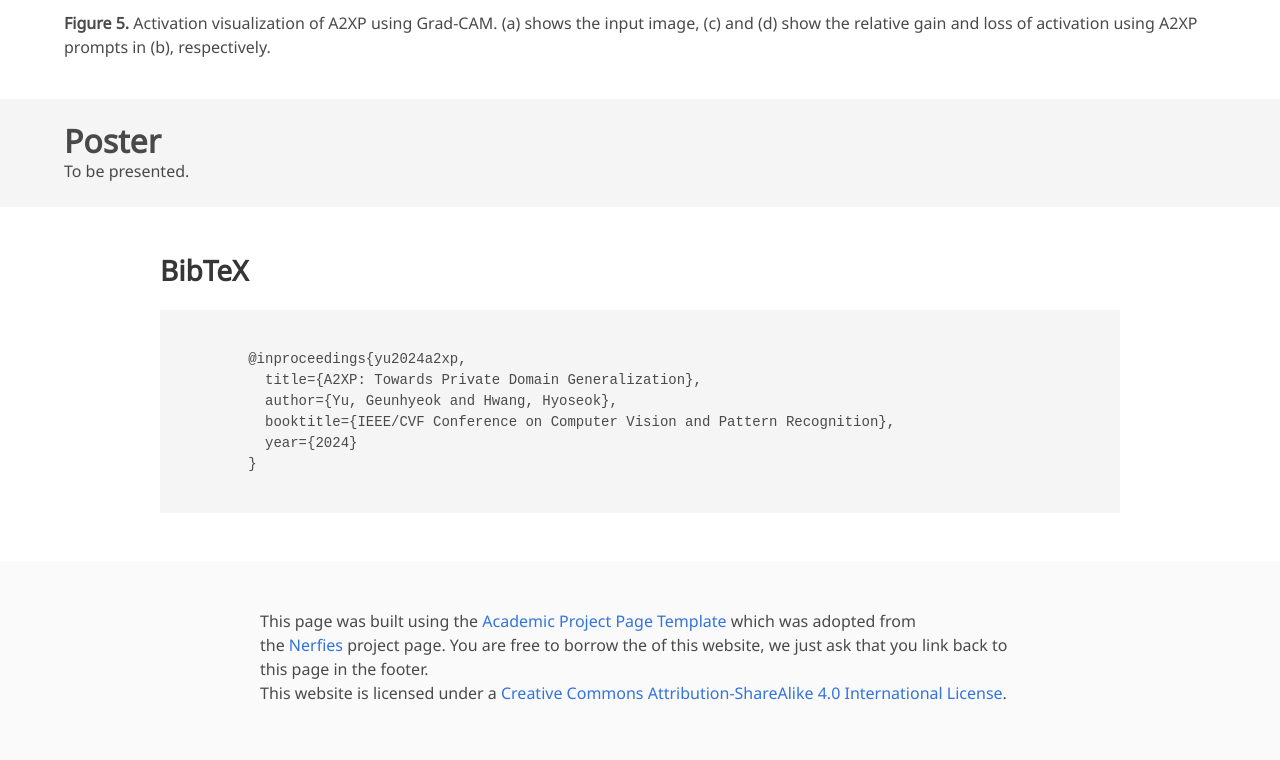
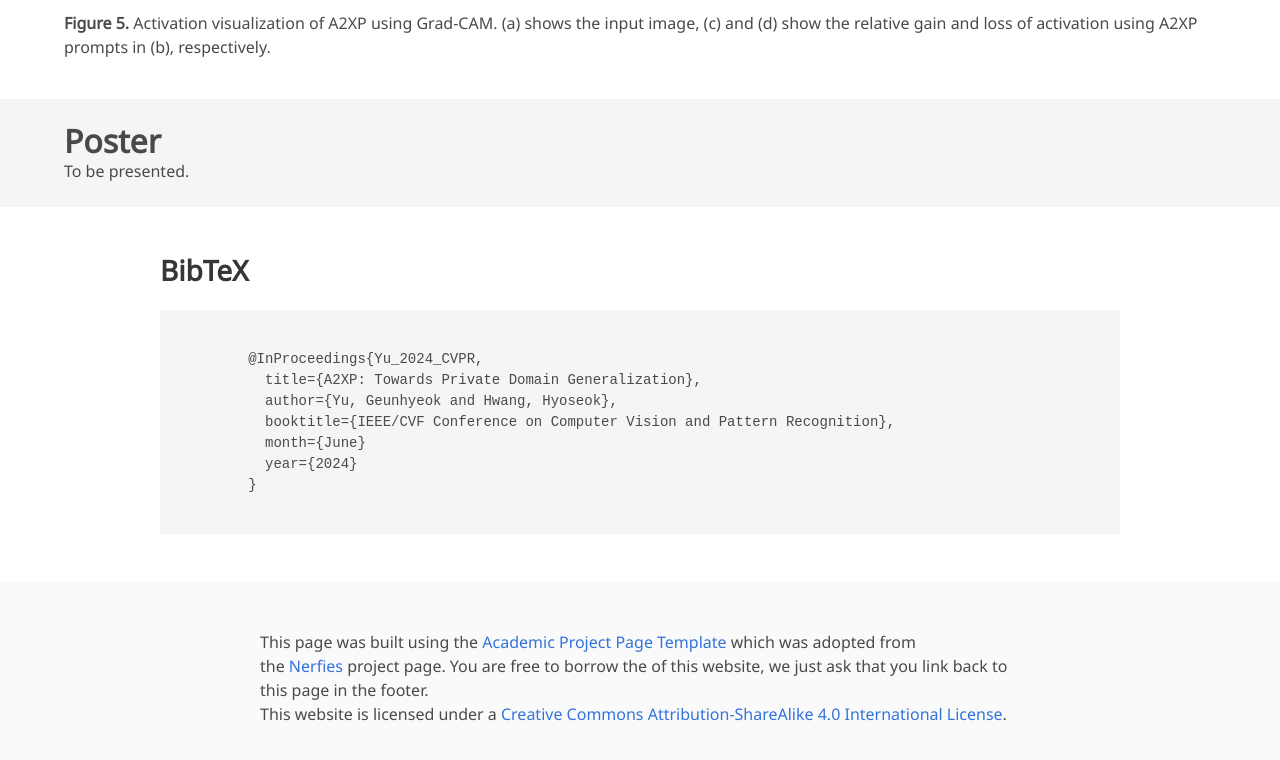
Before and after one commit to AIRLABkhu/A2XP, a plain HTML site: page index.html in a window 1280 px wide. Shown: the part 3697-4457 px from the top of the page. Drawn offline with nearby package versions, Linux system fonts and the light colour scheme; some icons are missing; a web font is replaced by a local one.

Commit message:
On branch pages Your branch is up to date with 'origin/pages'.
Changes to be committed:
	modified:   index.html

```diff
--- a/index.html
+++ b/index.html
@@ -273,10 +273,11 @@
     <div class="container is-max-desktop content">
       <h2 class="title">BibTeX</h2>
       <pre><code>
-        @inproceedings{yu2024a2xp,
+        @InProceedings{Yu_2024_CVPR,
           title={A2XP: Towards Private Domain Generalization},
           author={Yu, Geunhyeok and Hwang, Hyoseok},
           booktitle={IEEE/CVF Conference on Computer Vision and Pattern Recognition},
+          month={June}
           year={2024}
         }
       </code></pre>
```
